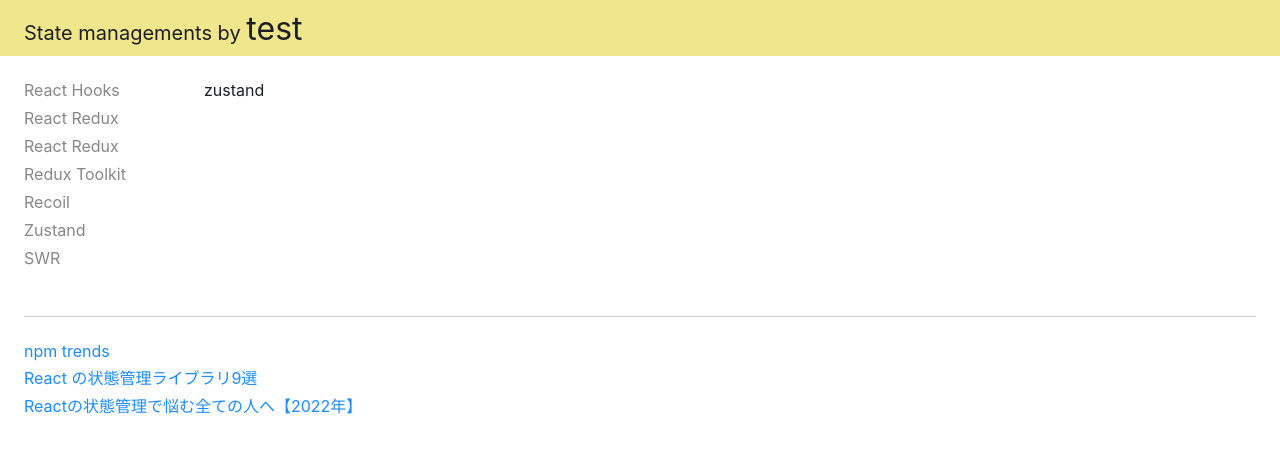
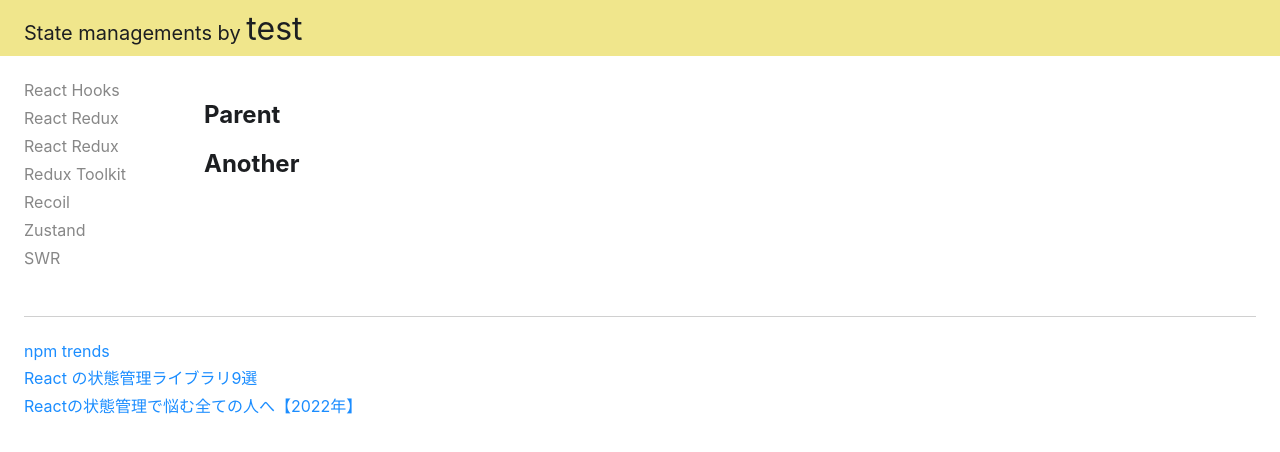
Before and after one commit to takahiro3ya/state-managements, a React (Vite) app: page /zustand in a window 1280 px wide. Shown: the top 452 px of the page. Built offline with nearby package versions, Linux system fonts and the light colour scheme.

Commit message:
set eslint

```diff
--- a/src/components/layout/components/header/Header.tsx
+++ b/src/components/layout/components/header/Header.tsx
@@ -1,8 +1,9 @@
 import { useState, useEffect } from "react"
 import { useLocation } from "react-router-dom"
 
+import { pageItem } from "@/App"
+
 import styles from "./Header.module.scss"
-import { pageItem } from "@/App"
 
 export const getPageTitle = (path: string): string | null => {
   for (const key in pageItem) {
--- /dev/null
+++ b/src/pages/zustand/Another.tsx
@@ -0,0 +1,7 @@
+export const Another = () => {
+  return (
+    <div>
+      <h2>Another</h2>
+    </div>
+  )
+}
--- /dev/null
+++ b/src/pages/zustand/Child.tsx
@@ -0,0 +1,3 @@
+export const Child = () => {
+  return <div></div>
+}
--- /dev/null
+++ b/src/pages/zustand/Parent.tsx
@@ -0,0 +1,7 @@
+export const Parent = () => {
+  return (
+    <div>
+      <h2>Parent</h2>
+    </div>
+  )
+}
--- /dev/null
+++ b/src/pages/zustand/Zustand.module.scss
@@ -0,0 +1,5 @@
+.zustand {
+  h2 {
+    font-size: 24px;
+  }
+}
--- a/src/pages/zustand/index.tsx
+++ b/src/pages/zustand/index.tsx
@@ -1,5 +1,12 @@
-function index() {
-  return <div>zustand</div>
-}
+import { Another } from "./Another"
+import { Parent } from "./Parent"
+import styles from "./Zustand.module.scss"
 
-export default index
+const Zustand = () => (
+  <div className={styles.zustand}>
+    <Parent />
+    <Another />
+  </div>
+)
+
+export default Zustand
```
Also changed, not shown: package.json (+14 -3 lines), .eslintrc.cjs (added), .prettierrc.json (added), 1 other file (tests, documents, lock files or other folders).
